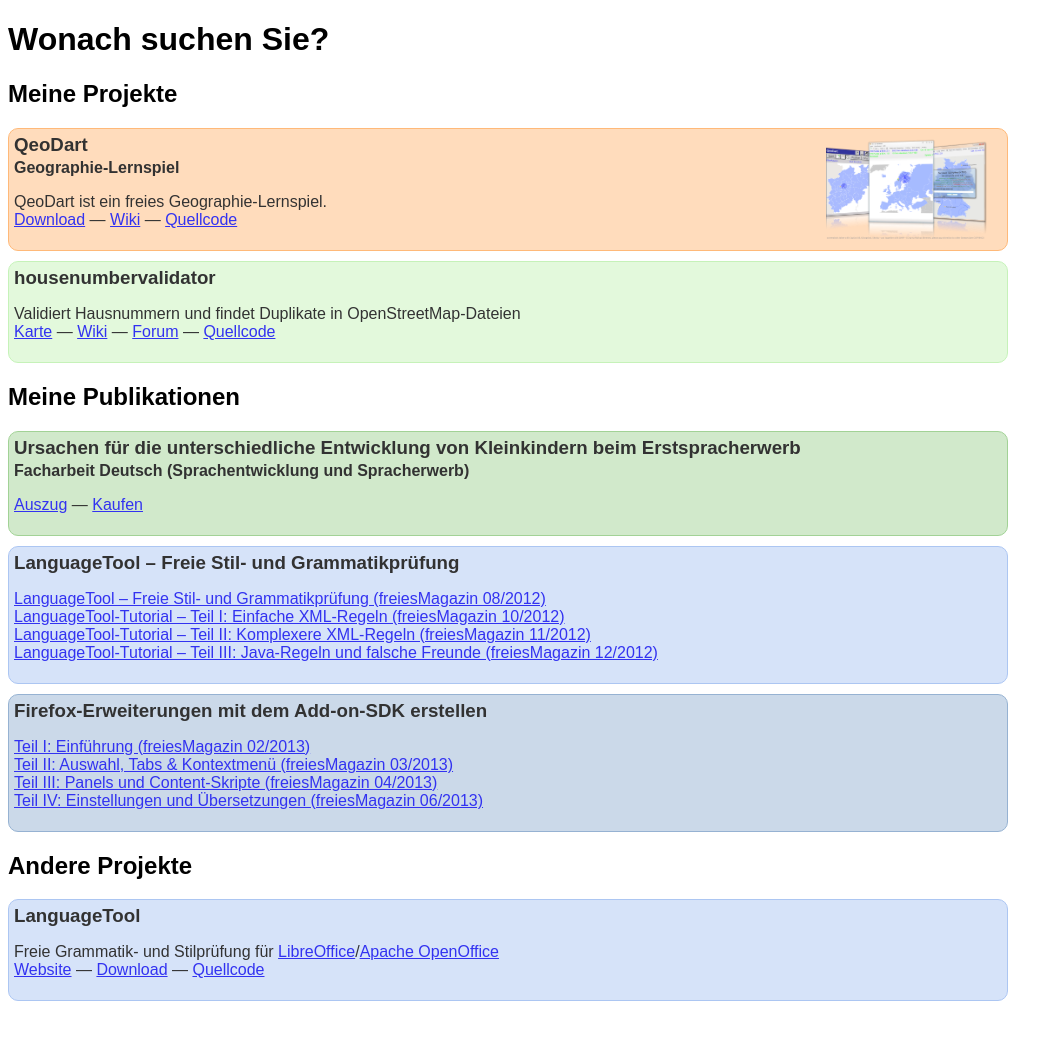
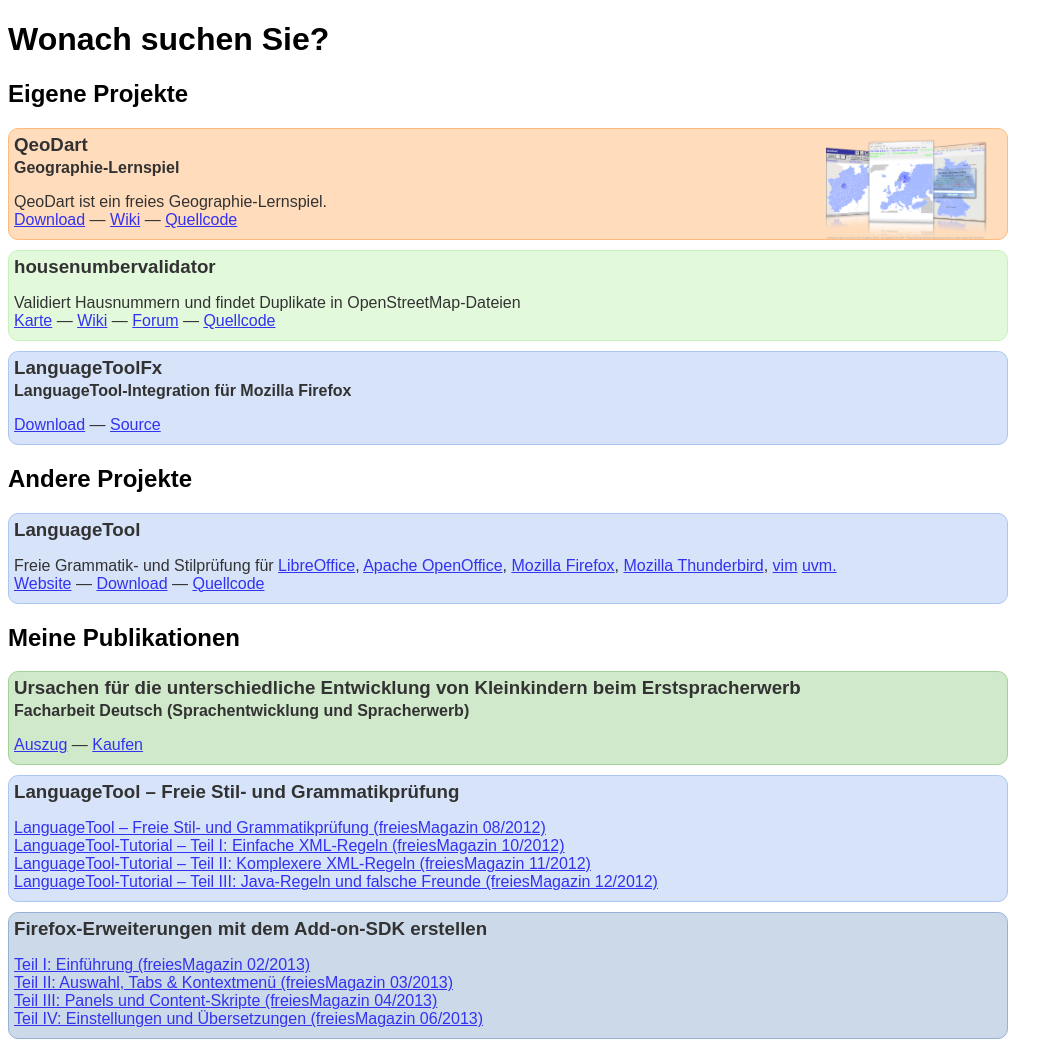
Before and after one commit to gulp21/gulp21.github.com, a PHP site: page /index_de.html in a window 1280 px wide. Shown: the whole page, without its empty margins (0-1063 px from the left). Before the commit the page ends 1001 px from the top, so only its background shows below. Run offline with PHP 8.4, Linux system fonts and the light colour scheme.

Commit message:
my -> own, re-ordered, ltfx added to de, padding-bottom reduced

```diff
--- a/index_de.html
+++ b/index_de.html
@@ -19,7 +19,7 @@
 
 	<h1>Wonach suchen Sie?</h1>
 
-	<h2>Meine Projekte</h2>
+	<h2>Eigene Projekte</h2>
 
 	<div class="bubble" style="border-color:rgb(256,168,88);background-color:rgba(256,168,88,.5)">
 	<h3>QeoDart</h3>
@@ -43,6 +43,26 @@
 	<a href="http://wiki.openstreetmap.org/wiki/User:Gulp21/housenumbervalidator">Wiki</a> &mdash;
 	<a href="http://forum.openstreetmap.org/viewtopic.php?id=12669">Forum</a> &mdash;
 	<a href="https://github.com/gulp21/housenumbervalidator">Quellcode</a>
+	</p>
+	</div>
+
+	<div class="bubble" style="border-color:rgb(152,184,240);background-color:rgba(152,184,240,.5)">
+	<h3>LanguageToolFx</h3>
+	<h4>LanguageTool-Integration für Mozilla Firefox</h4>
+	<p>
+	<a href="https://addons.mozilla.org/firefox/addon/languagetoolfx/">Download</a> &mdash;
+	<a href="http://sourceforge.net/p/languagetool/code/HEAD/tree/trunk/extension/firefox/">Source</a>
+	</p>
+	</div>
+
+	<h2>Andere Projekte</h2>
+	<div class="bubble" style="border-color:rgb(152,184,240);background-color:rgba(152,184,240,.5)">
+	<h3>LanguageTool</h3>
+	<p>
+	Freie Grammatik- und Stilprüfung für <a href="http://libreoffice.org/" target="_blank">LibreOffice</a>, <a href="http://openoffice.org/" target="_blank">Apache OpenOffice</a>, <a href="http://mozilla.org/firefox/" target="_blank">Mozilla Firefox</a>, <a href="http://mozilla.org/thunderbird/" target="_blank">Mozilla Thunderbird</a>, <a href="http://www.vim.org" target="_blank">vim</a> <a href="http://languagetool.org/links/">uvm.</a><br/>
+	<a href="http://languagetool.org/de" target="_blank">Website</a> &mdash;
+	<a href="http://languagetool.org/de" target="_blank">Download</a> &mdash;
+	<a href="http://sourceforge.net/projects/languagetool/" target="_blank">Quellcode</a>
 	</p>
 	</div>
 
@@ -80,15 +100,4 @@
 	</p>
 	</div>
 
-	<h2>Andere Projekte</h2>
-	<div class="bubble" style="border-color:rgb(152,184,240);background-color:rgba(152,184,240,.5)">
-	<h3>LanguageTool</h3>
-	<p>
-	Freie Grammatik- und Stilprüfung für  <a href="http://de.libreoffice.org/" target="_blank">LibreOffice</a>/<a href="http://de.openoffice.org/" target="_blank">Apache OpenOffice</a><br/>
-	<a href="http://languagetool.org/de" target="_blank">Website</a> &mdash;
-	<a href="http://languagetool.org/de" target="_blank">Download</a> &mdash;
-	<a href="http://sourceforge.net/projects/languagetool/" target="_blank">Quellcode</a>
-	</p>
-	</div>
-
 </body>
--- a/style.css
+++ b/style.css
@@ -4,6 +4,7 @@
 
 p {
 	font-size: 16px;
+	margin-bottom: 5px;
 }
 
 table {
```
Also changed, not shown: index.html (+15 -15 lines).
